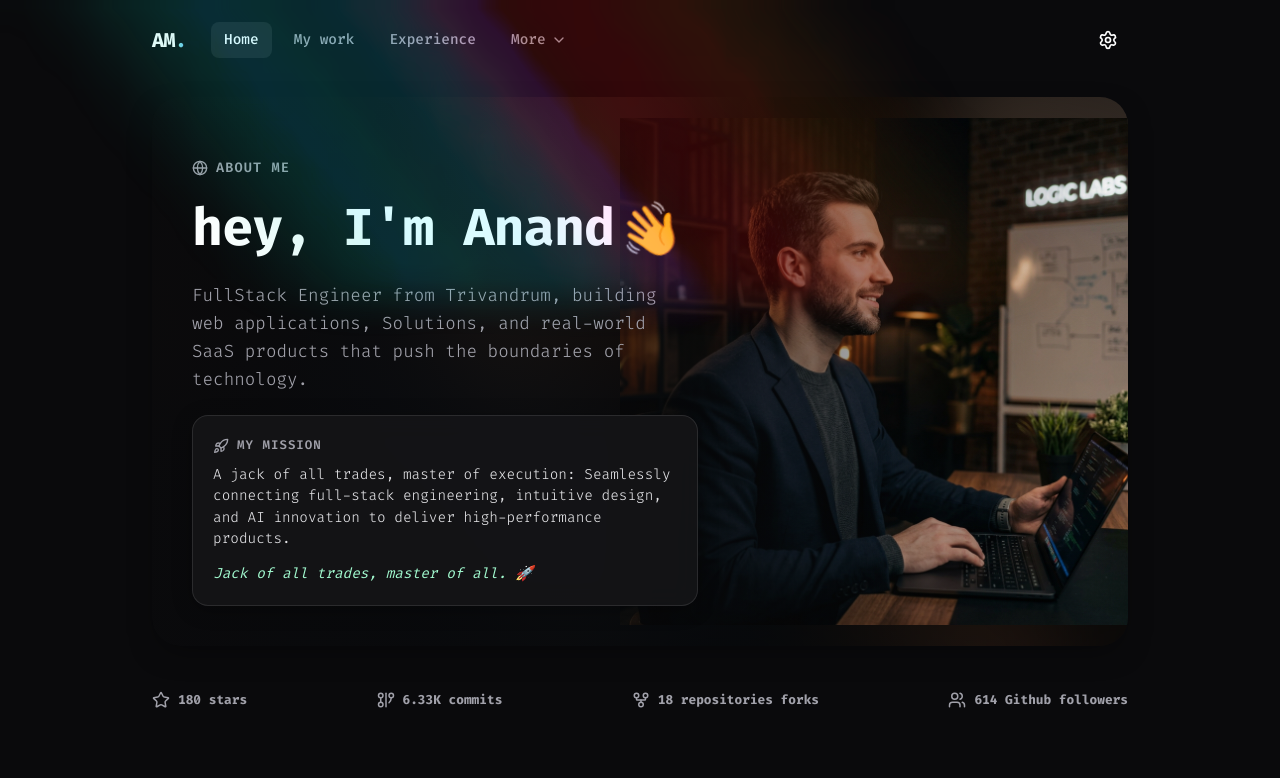
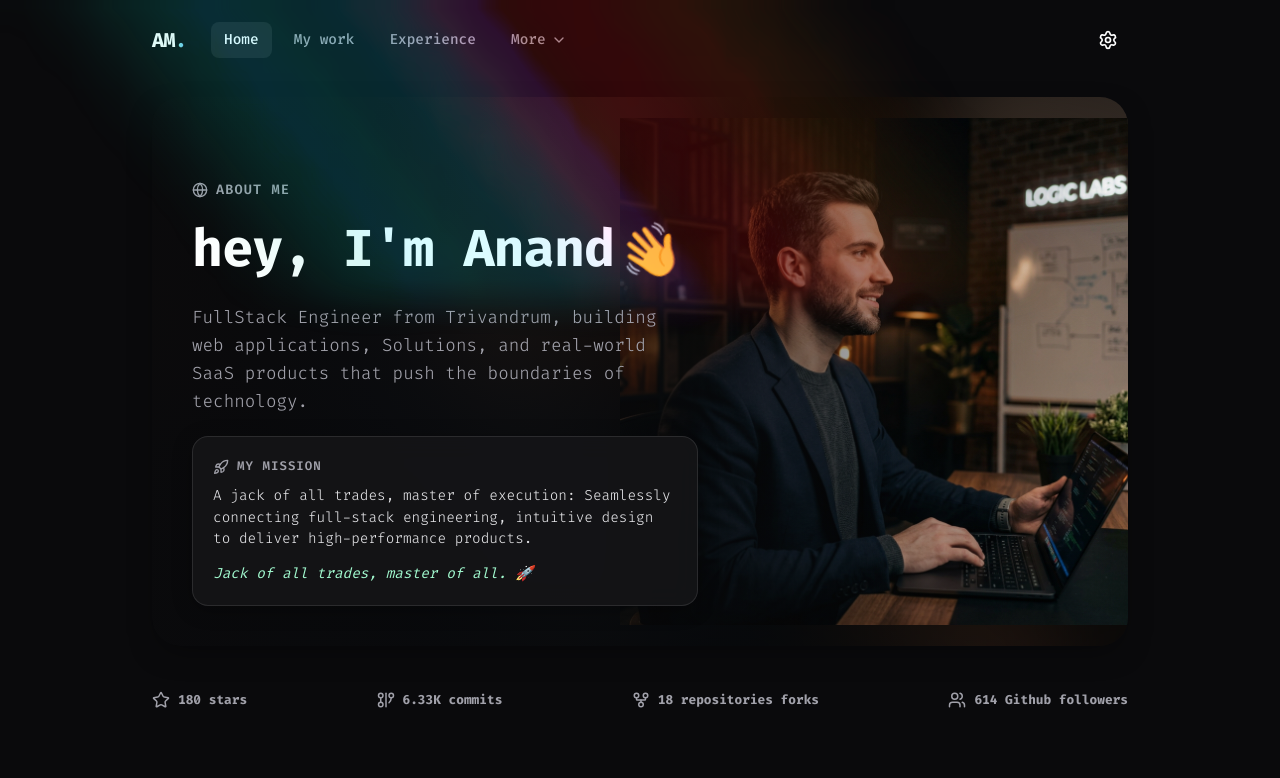
Before and after one commit to anandhmp/anandmp-portfolio, a Next.js app: page / in a window 1280 px wide. Shown: the top 778 px of the page. Built offline with nearby package versions, Linux system fonts and the light colour scheme.

Commit message:
feat: add Hero section component with portrait image and mission statement

```diff
--- a/blocks/Hero/Hero.jsx
+++ b/blocks/Hero/Hero.jsx
@@ -42,7 +42,7 @@ const Hero = () => {
                             My Mission
                         </h2>
                         <p className={styles.missionText}>
-                            A jack of all trades, master of execution: Seamlessly connecting full-stack engineering, intuitive design, and AI innovation to deliver high-performance products.
+                            A jack of all trades, master of execution: Seamlessly connecting full-stack engineering, intuitive design to deliver high-performance products.
                         </p>
                         <p className={styles.missionQuote}>
                             Jack of all trades, master of all. 🚀
```
